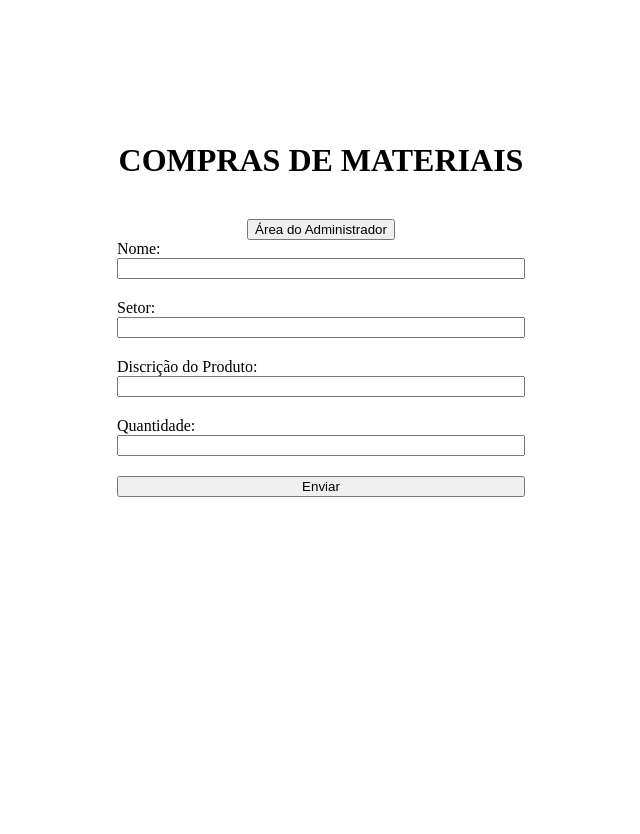
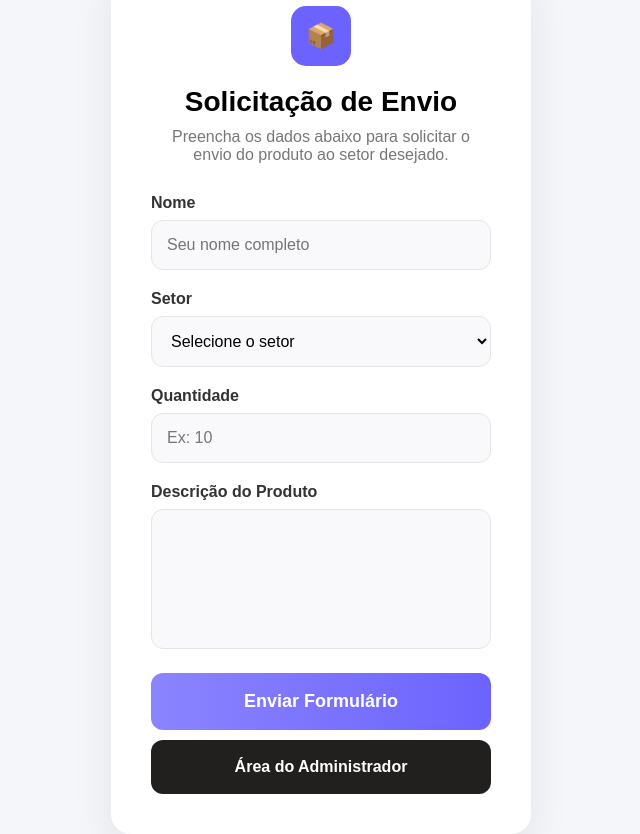
Before and after one commit to marllonvns/sistema-compras, a Flask app: page / in a window 1280 px wide. Shown: the whole page, without its empty margins (319-959 px from the left). Before the commit the page ends 497 px from the top, so only its background shows below. Run offline with Flask 3, Linux system fonts and the light colour scheme.

Commit message:
atualizando desing da tela inicial

```diff
--- a/app.py
+++ b/app.py
@@ -6,20 +6,6 @@ app = Flask(__name__)
 app.config["SQLALCHEMY_DATABASE_URI"] = "sqlite:///solicitacoes.db"
 app.config["SQLALCHEMY_TRACK_MODIFICATIONS"] = False
 app.secret_key = "chave_super_secreta"
-
-@app.route("/login", methods=["GET", "POST"])
-def login():
-    if request.method == "POST":
-        usuario = request.form["usuario"]
-        senha = request.form["senha"]
-
-        if usuario == USUARIO_ADMIN and senha == SENHA_ADMIN:
-            session["logado"] = True
-            return redirect(url_for("admin"))
-
-        return render_template("login.html", erro="Usuário ou senha inválidos.")
-
-    return render_template("login.html")
 
 db = SQLAlchemy(app)
 
@@ -33,20 +19,31 @@ class Solicitacao(db.Model):
     produto = db.Column(db.String(200), nullable=False)
     quantidade = db.Column(db.Integer, nullable=False)
 
+@app.route("/login", methods=["GET", "POST"])
+def login():
+    if request.method == "POST":
+        usuario = request.form.get("usuario")
+        senha = request.form.get("senha")
+
+        if usuario == USUARIO_ADMIN and senha == SENHA_ADMIN:
+            session["logado"] = True
+            return redirect(url_for("admin"))
+
+        return render_template("login.html", erro="Usuário ou senha inválidos.")
+
+    return render_template("login.html")
 
 @app.route("/", methods=["GET", "POST"])
 def formulario():
     if request.method == "POST":
-        nome = request.form["nome"]
-        setor = request.form["setor"]
-        produto = request.form["produto"]
-        quantidade = request.form["quantidade"]
+
+        nome = request.form.get("nome")
+        setor = request.form.get("setor")
+        produto = request.form.get("produto")
+        quantidade = request.form.get("quantidade")
 
         if not nome or not setor or not produto or not quantidade:
-            return render_template(
-                "formulario.html",
-               erro="Preencha todos os campos!"
-            )
+            return render_template("formulario.html", erro="Preencha todos os campos!")
 
         nova = Solicitacao(
             nome=nome,
--- /dev/null
+++ b/runtime.txt
@@ -0,0 +1 @@
+python-3.11.0
--- a/templates/formulario.html
+++ b/templates/formulario.html
@@ -1,57 +1,179 @@
-<!doctype html>
-<html lang="en">
-  <head>
-    <meta charset="UTF-8" />
-    <meta name="viewport" content="width=device-width, initial-scale=1.0" />
-    <title>Home</title>
-  </head>
-  <body>
-    <header>
-      <h1>COMPRAS DE MATERIAIS</h1>
-      <img src="" alt="" />
-    </header>
+<!DOCTYPE html>
+<html lang="pt-BR">
+<head>
+<meta charset="UTF-8">
+<title>Solicitação de Envio</title>
 
-  <a href="{{ url_for('login') }}">
-    <button type="button">Área do Administrador</button>
-  </a>
+<style>
+* {
+    margin: 0;
+    padding: 0;
+    box-sizing: border-box;
+    font-family: Arial, Helvetica, sans-serif;
+}
 
-    <form method="post">
-      <label for="">Nome:<input type="text" name="nome"></label>
+body {
+    background: #f5f6fa;
+    display: flex;
+    justify-content: center;
+    align-items: center;
+    height: 100vh;
+}
 
-      <label for="">Setor: <input type="text" name="setor"></label>
+/* CARD */
+.container {
+    width: 420px;
+    background: white;
+    padding: 40px;
+    border-radius: 20px;
+    box-shadow: 0 15px 40px rgba(0,0,0,0.08);
+}
 
-      <label for="">Discrição do Produto: <input type="text" name="produto"></label>
+/* TOPO */
+.icon {
+    width: 60px;
+    height: 60px;
+    background: #6c63ff;
+    border-radius: 15px;
+    display: flex;
+    align-items: center;
+    justify-content: center;
+    margin: 0 auto 20px auto;
+    color: white;
+    font-size: 24px;
+}
 
-      <label for="">Quantidade:<input type="number" name="quantidade"></label>
+h1 {
+    text-align: center;
+    margin-bottom: 10px;
+    font-size: 28px;
+}
 
-      <button type="submit">Enviar</button>
-    </form>
-  </body>
-  <style>
-    form{
-        display: flex;
-        flex-direction: column;
-        gap: 20px;
-    }
+.subtitle {
+    text-align: center;
+    color: #777;
+    margin-bottom: 30px;
+}
 
-    input{
-        width: 400px;
-    }
-    body{
-        display: flex;
-        justify-content: center;
-        align-items: center;
-        flex-direction: column;
-        height: 47vw;
-    }
+/* FORM */
+.form-group {
+    margin-bottom: 20px;
+}
 
-    label{
-        display: flex;
-        flex-direction: column;
-        padding: 0;
-        margin: 0;
-    }
+label {
+    display: block;
+    margin-bottom: 8px;
+    font-weight: bold;
+    color: #333;
+}
 
-  </style>
+/* INPUTS */
+input, select, textarea {
+    width: 100%;
+    padding: 15px;
+    border-radius: 12px;
+    border: 1px solid #e5e5e5;
+    background: #f9f9fb;
+    font-size: 16px;
+    transition: 0.2s;
+}
 
+input:focus, select:focus, textarea:focus {
+    outline: none;
+    border-color: #6c63ff;
+    background: white;
+}
+
+textarea {
+    height: 140px;
+    resize: none;
+}
+
+/* BOTÃO */
+button {
+    width: 100%;
+    padding: 18px;
+    border-radius: 12px;
+    border: none;
+    background: linear-gradient(90deg,#8b84ff,#6c63ff);
+    color: white;
+    font-size: 18px;
+    font-weight: bold;
+    cursor: pointer;
+    transition: 0.3s;
+}
+
+button:hover {
+    opacity: 0.9;
+}
+
+.botaoadm {
+  display: block;
+  text-align: center;
+  margin-top: 10px;
+  padding: 18px;
+  border-radius: 12px;
+  background-color: rgb(34, 31, 31);
+  color: white;
+  text-decoration: none;
+  font-weight: bold;
+}
+</style>
+
+</head>
+
+<body>
+
+<div class="container">
+
+<div class="icon">📦</div>
+
+<h1>Solicitação de Envio</h1>
+<p class="subtitle">
+Preencha os dados abaixo para solicitar o envio do produto ao setor desejado.
+</p>
+
+<form method="POST">
+
+{% if erro %}
+<p style="color:red">{{ erro }}</p>
+{% endif %}
+
+<div class="form-group">
+<label>Nome</label>
+<input type="text" name="nome" placeholder="Seu nome completo">
+</div>
+
+<div class="form-group">
+<label>Setor</label>
+<select name="setor">
+<option value="">Selecione o setor</option>
+<option>Financeiro</option>
+<option>Logística</option>
+<option>TI</option>
+<option>Compras</option>
+</select>
+</div>
+
+<div class="form-group">
+<label>Quantidade</label>
+<input type="number" name="quantidade" placeholder="Ex: 10">
+</div>
+
+<div class="form-group">
+<label>Descrição do Produto</label>
+<textarea name="produto"></textarea>
+</div>
+
+<button type="submit">Enviar Formulário</button>
+
+<a href="{{ url_for('login') }}" class="botaoadm">
+  Área do Administrador
+</a>
+
+</form>
+
+</div>
+
+</body>
 </html>
--- /dev/null
+++ b/templates/route.js
@@ -0,0 +1 @@
+eyJhbGciOiJIUzI1NiIsInR5cCI6IkpXVCJ9.eyJpc3MiOiJzdXBhYmFzZSIsInJlZiI6ImZnaWlxZGlxeXJreHphZXFnbmV6Iiwicm9sZSI6ImFub24iLCJpYXQiOjE3NzE2MzI3MTYsImV4cCI6MjA4NzIwODcxNn0.dJCF822p78Ry64AzeqDfhbKlLssunXTYUU-RgvQRjk4
```
Also changed, not shown: instance/solicitacoes.db.
